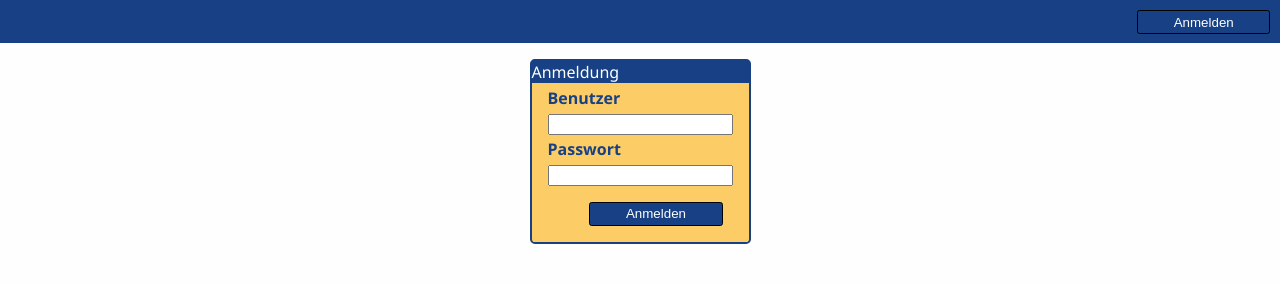
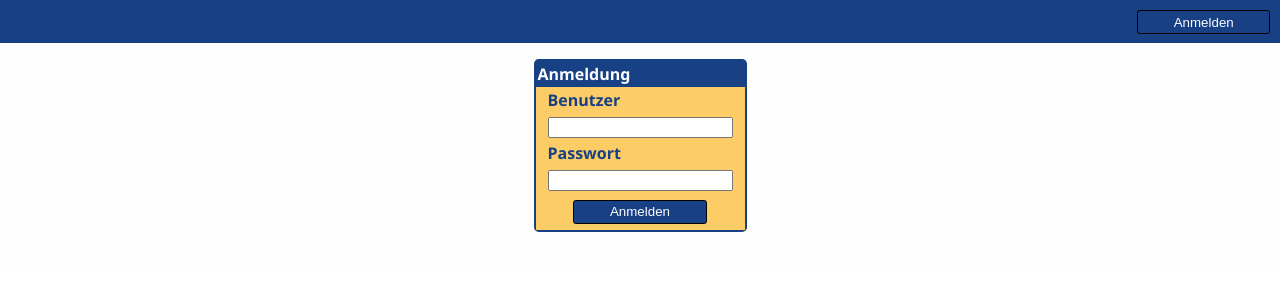
Before and after one commit to endofdata/planenansicht, a Flask app: page /login in a window 1280 px wide. Shown: the top 300 px of the page. Run offline with Flask 2, Linux system fonts and the light colour scheme.

Commit message:
use tables instead of divs

```diff
--- a/static/css/main.css
+++ b/static/css/main.css
@@ -62,48 +62,26 @@ table {
 	border-collapse: collapse;
 }
 
-/* Zebra striping */
-tr:nth-of-type(odd) {
-	background: #eee;
-}
-
 th {
-	background: #333;
-	color: white;
-	font-weight: bold;
+	background: var(--folke-blue);
+	color: var(--folke-white);
+	font-weight: 600;
 }
 
 td,
 th {
-	padding: 6px;
-	border: 1px solid #ccc;
+	padding: 2px;
 	text-align: left;
 	vertical-align: top;
+}
+
+div.table {
+	display: grid;
 }
 
 .header {
 	background-color: var(--folke-blue);
 	color: white;
-}
-
-.filter-label {
-	width: 30%;
-}
-
-.filter-value {
-	width: 70%;
-}
-
-.filter {
-	background-color: var(--folke-yellow);
-}
-
-.buttons {
-	display: flex;
-	width: 100%;
-	padding: 0.4em;
-	justify-content: center;
-	align-items: center;
 }
 
 .login-form {
@@ -119,9 +97,40 @@ th {
 .label {
 	color: var(--folke-blue);
 	font-weight: bold;
-	margin: 0.2em 1em 0em 1em;
 }
 
 .login-form .buttons {
 	padding: 1em;
 }
+
+table.dialog {
+	margin-left: auto;
+	margin-right: auto;
+}
+
+table.dialog tr {
+	display: grid;
+	background-color: var(--folke-yellow);
+}
+
+table.dialog td {
+	margin: auto 10px;
+}
+
+table.dialog tr.buttonpanel {
+	display: grid;
+	grid-template-columns: auto;
+	padding: 4px;
+}
+
+table.dialog tr.buttonpanel td {
+	text-align: center;
+}
+
+table.filter {
+	min-width: 50vw;
+}
+
+table.filter tr {
+	grid-template-columns: 1fr 2fr;
+}
--- a/templates/layout.html.jinja
+++ b/templates/layout.html.jinja
@@ -23,8 +23,8 @@
 					{% endif %}
 				{% endif %}
 			</div>
+			<div><button onclick="logout()">Abmelden</button></div>
 			<div><button onclick="admin_menu()">Verwaltung</button></div>
-			<div><button onclick="logout()">Abmelden</button></div>
 		{% else %}
 			<div><button onclick="login()">Anmelden</button></div>
 		{% endif %}
--- a/templates/login.html.jinja
+++ b/templates/login.html.jinja
@@ -1,31 +1,35 @@
 {% extends "layout.html.jinja" %}
 {% block content %}
-	<form action="{{ ROUTING.LOGIN_ENDPOINT }}" method="post" class="login-form">
-		<div class="table">
-			<div class="row header">
-				<span>Anmeldung</span>
-			</div>
-			<div class="row">
-				<div class="label">Benutzer</div>
-			</div>
-			<div class="row">
-				<div class="label">
-					<input name="{{ USER_PROPS.USER_NAME }}" id="{{ USER_PROPS.USER_NAME }}"/>
-				</div>
-			</div>
-			<div class="row">
-				<div class="label">Passwort</div>
-			</div>
-			<div class="row">
-				<div class="label">
-					<input name="{{ USER_PROPS.USER_PASSWORD }}" id="{{ USER_PROPS.USER_PASSWORD }}" type="password"/>
-				</div>
-			</div>
-			<div class="row">
-				<div class="buttons">
+<form action="{{ ROUTING.LOGIN_ENDPOINT }}" method="post" class="login-form">
+	<table class="dialog">
+		<thead>
+			<tr>
+				<th>Anmeldung</th>
+			</tr>
+		</thead>
+		<tbody>
+			<tr>
+				<td class="label">Benutzer</td>
+			</tr>
+			<tr class="row">
+				<td>
+					<input name="{{ USER_PROPS.USER_NAME }}" id="{{ USER_PROPS.USER_NAME }}" />
+				</td>
+			</tr>
+			<tr>
+				<td class="label">Passwort</td>
+			</tr>
+			<tr>
+				<td>
+					<input name="{{ USER_PROPS.USER_PASSWORD }}" id="{{ USER_PROPS.USER_PASSWORD }}" type="password" />
+				</td>
+			</tr>
+			<tr class="buttonpanel">
+				<td>
 					<button type="submit">Anmelden</button>
-				</div>
-			</div>
-		</div>
-	</form>
+				</td>
+			</tr>
+		</tbody>
+	</table>
+</form>
 {% endblock %}
```
Also changed, not shown: static/css/tarps_list.css (+12 -1 lines), templates/tarps_list.html.jinja (+30 -32 lines).
